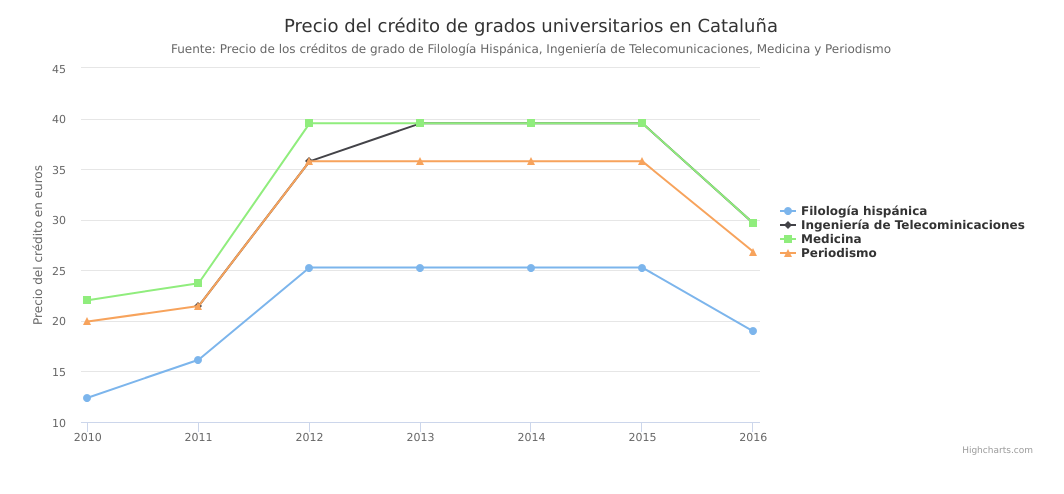
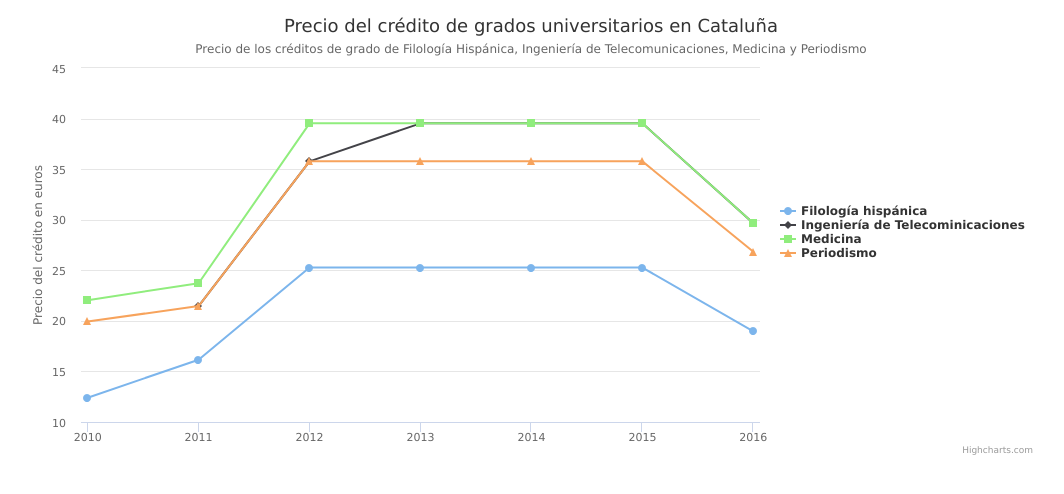
Before and after one commit to Antonio-HR/highcharts, a plain HTML site: page index.html in a window 1280 px wide. Shown: the whole page, without its empty margins (110-1174 px from the left). Drawn offline with Linux system fonts and the light colour scheme.

Commit message:
Update index.html

```diff
--- a/index.html
+++ b/index.html
@@ -26,7 +26,7 @@ Highcharts.chart('container', {
     },
 
     subtitle: {
-        text: 'Fuente: Precio de los créditos de grado de Filología Hispánica, Ingeniería de Telecomunicaciones, Medicina y Periodismo'
+        text: 'Precio de los créditos de grado de Filología Hispánica, Ingeniería de Telecomunicaciones, Medicina y Periodismo'
     },
 
     yAxis: {
```
